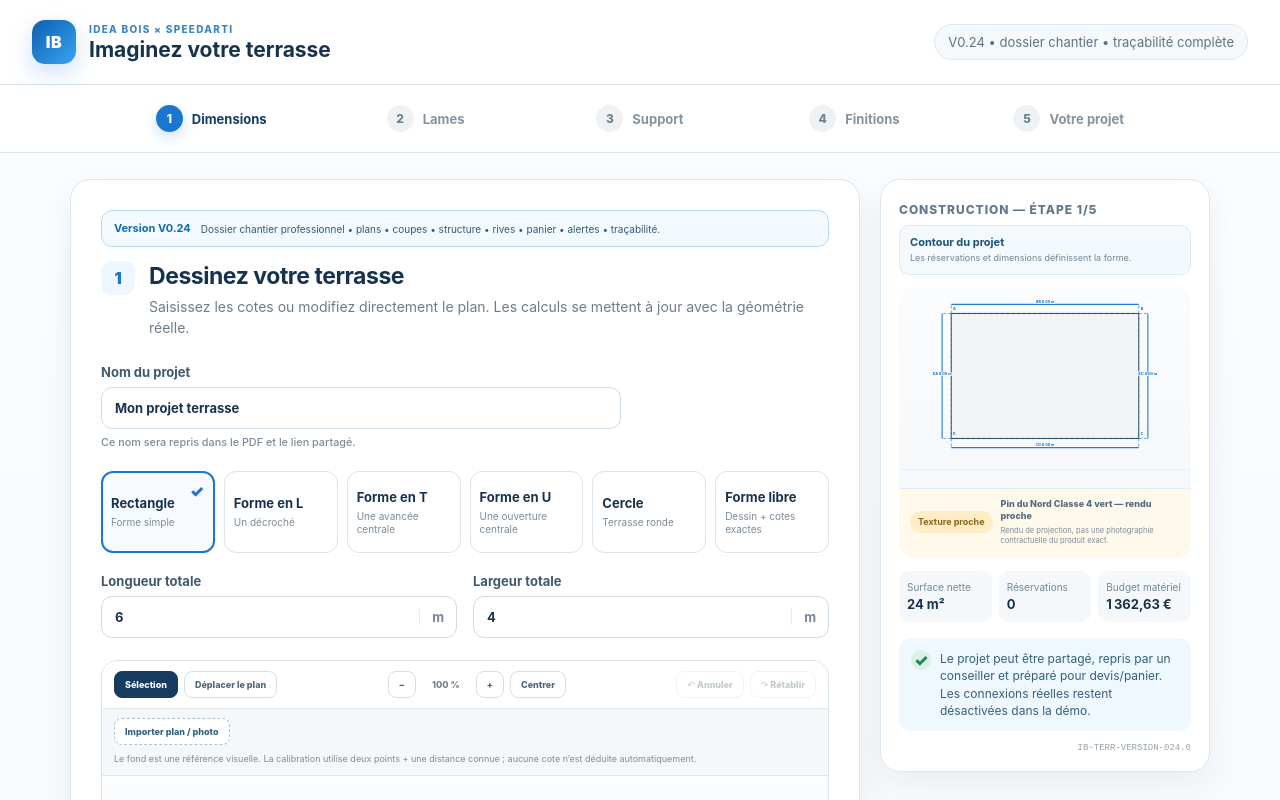
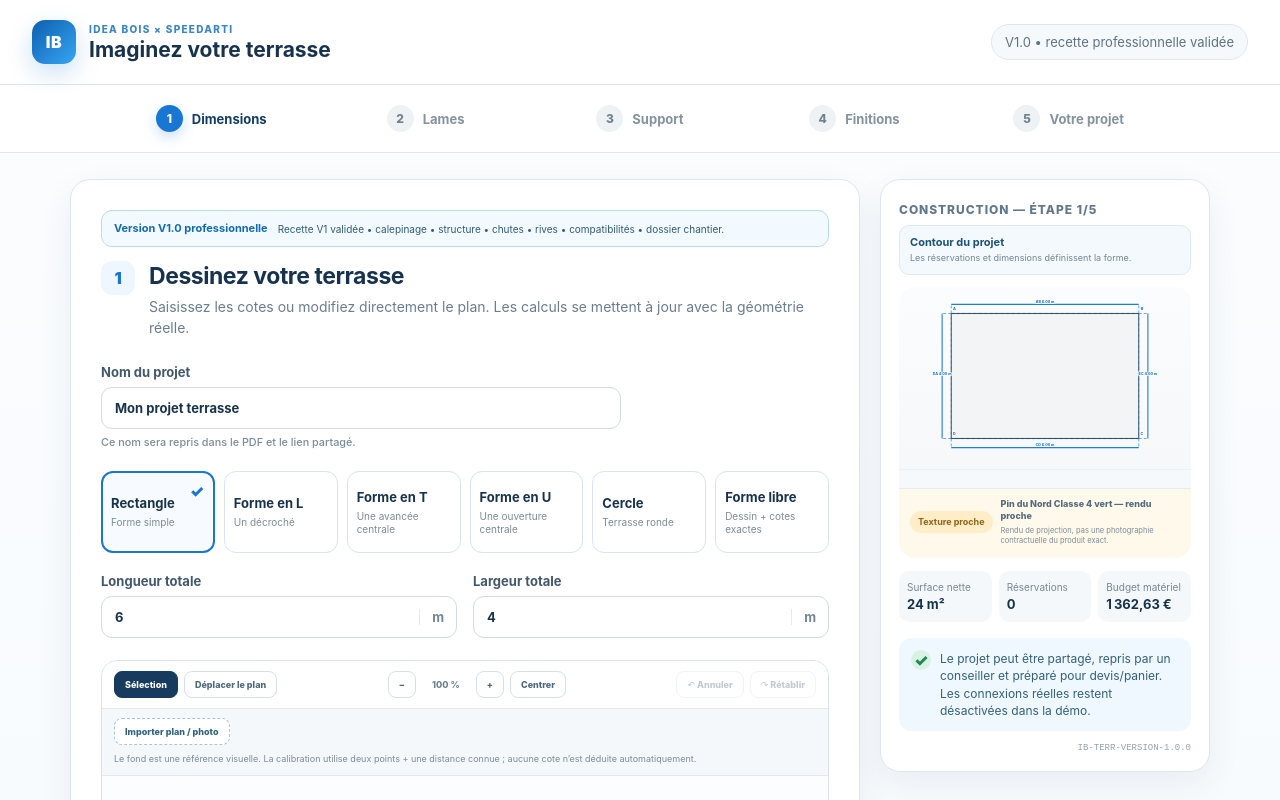
Before and after one commit to thibaultmourlane7/idea-bois-configurateur-terrasse, a React (Vite) app: page / in a window 1280 px wide. Shown: the top 800 px of the page. Built offline with nearby package versions, Linux system fonts and the light colour scheme; grey boxes are pictures that could not be loaded.

Commit message:
V1.0 — recette professionnelle validée

```diff
--- a/package.json
+++ b/package.json
@@ -1,7 +1,7 @@
 {
   "name": "idea-bois-configurateur-terrasse",
   "private": true,
-  "version": "0.24.0",
+  "version": "1.0.0",
   "type": "module",
   "scripts": {
     "dev": "vite",
--- a/src/App.tsx
+++ b/src/App.tsx
@@ -250,7 +250,7 @@ export default function App() {
         </div>
         <div className="topbar-actions">
           {savedAvailable && <button type="button" className="resume-button" onClick={resumeLocal}>Reprendre mon projet</button>}
-          <div className="header-note">V0.24 • dossier chantier • traçabilité complète</div>
+          <div className="header-note">V1.0 • recette professionnelle validée</div>
         </div>
       </header>
 
@@ -269,8 +269,8 @@ export default function App() {
           {step === 1 && (
             <div className="step-content">
               <div className="stabilisation-banner">
-                <strong>Version V0.24</strong>
-                <span>Dossier chantier professionnel • plans • coupes • structure • rives • panier • alertes • traçabilité.</span>
+                <strong>Version V1.0 professionnelle</strong>
+                <span>Recette V1 validée • calepinage • structure • chutes • rives • compatibilités • dossier chantier.</span>
               </div>
               <GeometryEditor project={project} onChange={setProject} />
               {geometryDiagnostics.length > 0 && (
--- a/src/components/Results.tsx
+++ b/src/components/Results.tsx
@@ -73,7 +73,7 @@ export function Results({ input, result }: { input: ProjectInput; result: Config
         </article>
         {result.supportPlan && result.supportPlan.status !== 'unavailable' && (
           <article className="result-card">
-            <span>Structure V0.24</span>
+            <span>Structure V1.0</span>
             <strong>
               {result.supportPlan.supportPoints.reduce((sum, point) => sum + point.multiplicity, 0)} plots
             </strong>
--- a/src/engine/configurator.ts
+++ b/src/engine/configurator.ts
@@ -13,13 +13,13 @@ import { computeSupportPlan, SUPPORT_PLAN_TAG } from './supportPlan';
 import { computeTerraceEdges, EDGE_TAG } from './edges';
 import { getProductCompatibility } from '../catalog/compatibility';
 
-export const VERSION_TAG = 'IB-TERR-VERSION-024.0';
+export const VERSION_TAG = 'IB-TERR-VERSION-1.0.0';
 export const CATALOG_TAG = 'SA-TERR-CATALOG-002';
 export const GAP_TAG = 'SA-TERR-GAP-001';
 
 export function runConfigurator(input: ProjectInput): ConfiguratorResult {
   const diagnostics: Diagnostic[] = [...validateProject(input)];
-  const trace: string[] = [`[${VERSION_TAG}] V0.24.0 : Sprint E — dossier chantier professionnel généré à partir des sorties réelles du moteur, sans donnée critique inventée.`];
+  const trace: string[] = [`[${VERSION_TAG}] V1.0.0 : recette professionnelle A→F validée ; aucune donnée critique manquante n’est inventée.`];
 
   if (diagnostics.some((d) => d.severity === 'blocking')) {
     return { valid: false, diagnostics, trace: [...trace, 'Calcul bloqué : géométrie ou données de base invalides.'] };
```
Also changed, not shown: 1 other file (tests, documents, lock files or other folders).
